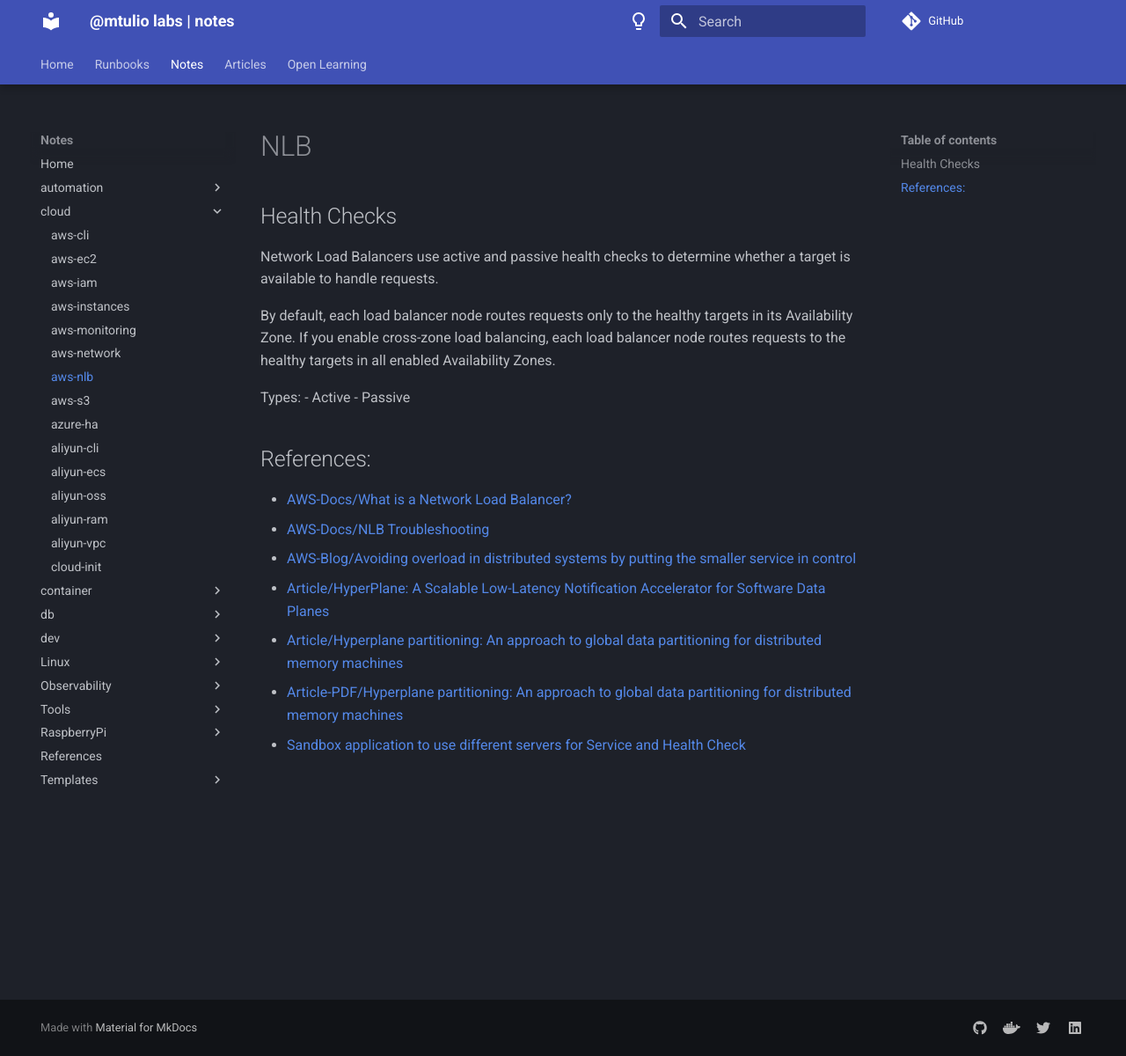
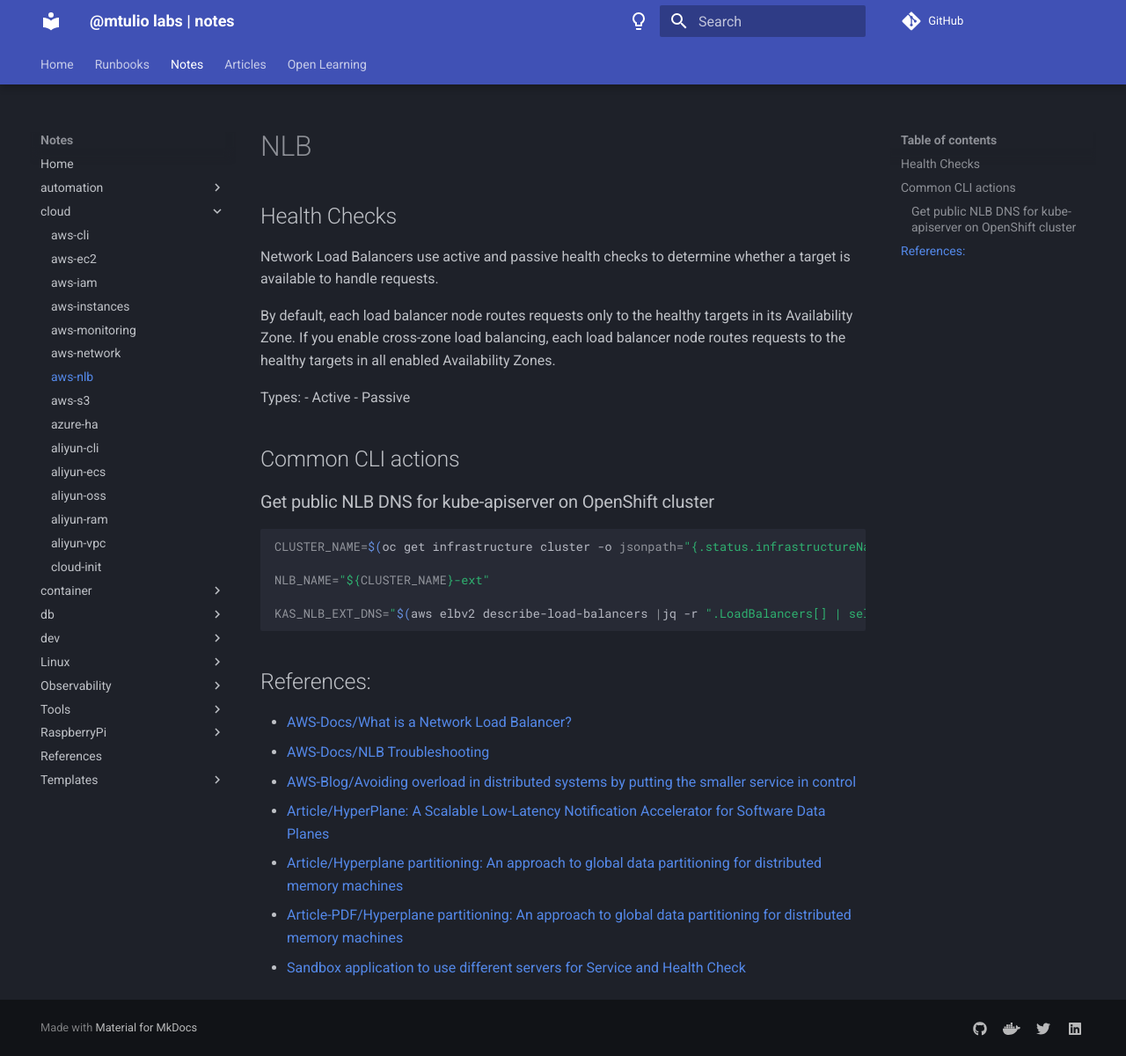
Before and after one commit to mtulio/mtulio.labs, an MkDocs documentation site: the page built from docs/notes/cloud/aws-nlb.md, in a window 1280 px wide and 1200 px high. Shown: the whole window at 88% size. Built offline with MkDocs 1.6.1 and Material for MkDocs 9.7.7, drawn with Linux system fonts in a browser that asks for light colours; comment, search, counter and statistics services are not loaded.

Commit message:
notes/aws: add basic for eks and nlb

````diff
--- a/docs/notes/cloud/aws-nlb.md
+++ b/docs/notes/cloud/aws-nlb.md
@@ -11,6 +11,17 @@ Types:
 - Passive
 
 
+## Common CLI actions
+
+### Get public NLB DNS for kube-apiserver on OpenShift cluster
+
+```bash
+CLUSTER_NAME=$(oc get infrastructure cluster -o jsonpath="{.status.infrastructureName}")
+
+NLB_NAME="${CLUSTER_NAME}-ext"
+
+KAS_NLB_EXT_DNS="$(aws elbv2 describe-load-balancers |jq -r ".LoadBalancers[] | select(.LoadBalancerName==\"${NLB_NAME}\").DNSName")"
+```
 
 ## References:
 
````
Also changed, not shown: docs/notes/cloud/aws-eks.md (added, +29 -0 lines).
